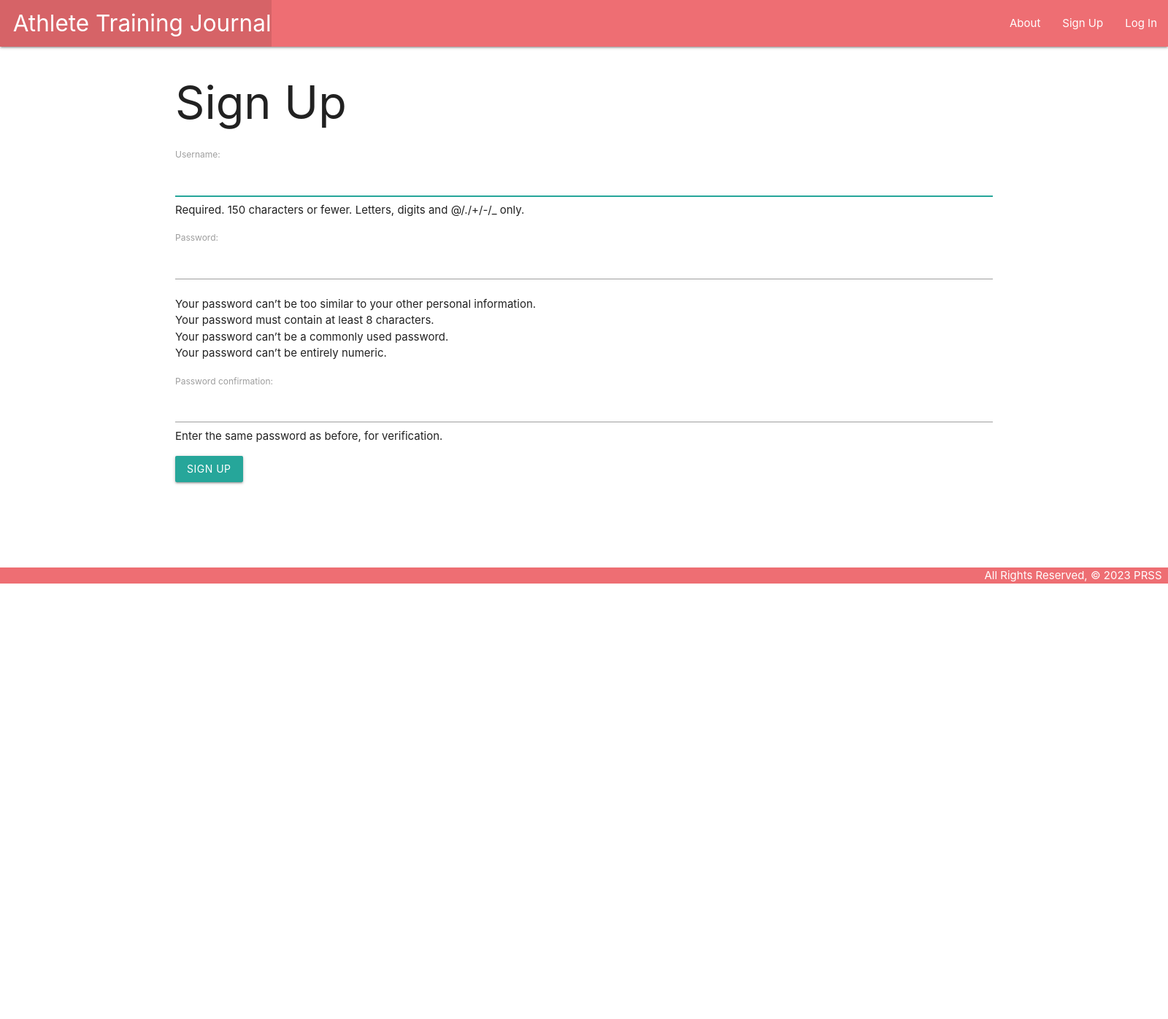
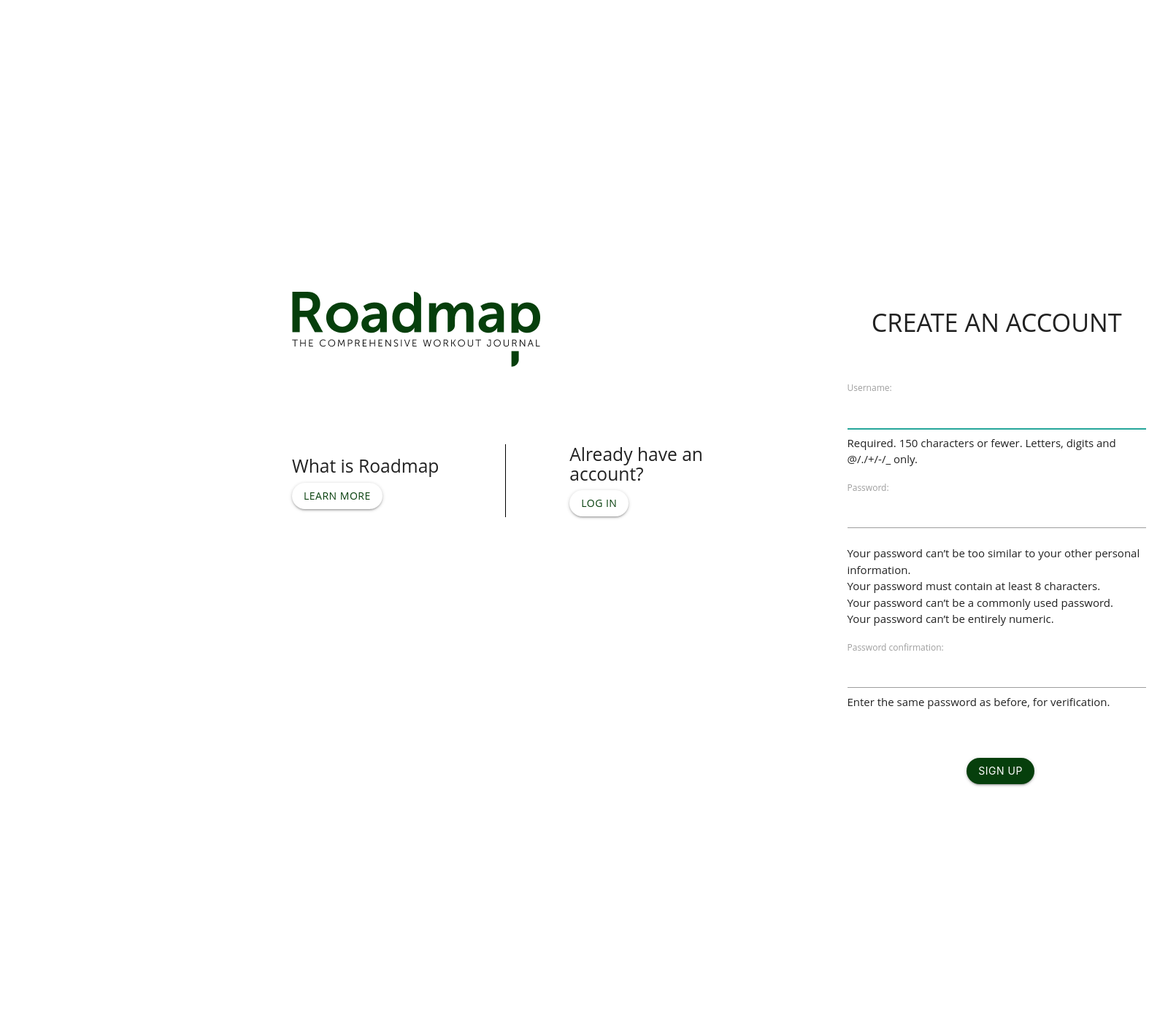
Before and after one commit to jhchrischoi/project3, a Django app: page /accounts/signup/ in a window 1600 px wide. Shown: the whole page at 73% size. Before the commit the page ends 800 px from the top, so only its background shows below. Run offline with Django 4.2, Linux system fonts and the light colour scheme.

Commit message:
some css completed

```diff
--- a/main_app/models.py
+++ b/main_app/models.py
@@ -28,6 +28,9 @@ class Progress (models.Model):
     def get_absolute_url(self):
         return reverse('detail', kwargs={'progress_id': self.id})
 
+    # class Meta:
+    #     ordering = ['date']
+
 class Checklist(models.Model):
     school = models.CharField(max_length=100)
     chore = models.CharField(max_length=100)
--- a/main_app/static/css/style.css
+++ b/main_app/static/css/style.css
@@ -2,6 +2,8 @@ body {
     display: flex;
     min-height: 100vh;
     flex-direction: column;
+    font-family: 'Open Sans', sans-serif;
+
   }
 
   main {
@@ -12,3 +14,107 @@ body {
     padding-top: 0;
     text-align: right;
   }
+#navbar-fixed{
+  height:100px;
+}
+#top-nav{
+  background-color:#ffffff;
+  color:#063F0C;
+  height:200px;
+  padding: 50px 25px 100px 25px;
+}
+.nav-content{
+  height: 125px;
+  display:grid;
+  justify-content: center;
+  align-items: center;
+}
+#bottom-tabs{
+  display:flex;
+  align-items: center;
+}
+#available-menu{
+  color:#063F0C;display:inline-block; margin:0;
+}
+#available-menu:hover{
+  display:block;
+  content: '';
+  border-bottom: solid 3px #063F0C;
+  transform: scaleX(0);
+  transition: transform 250ms ease-in-out;
+}
+#availalbe-menu:hover:after{
+  transform: scaleX(1);
+}
+#available-menu:after{ transform-origin: 0% 50%;}
+
+#authenticated-menu{
+  color:white;display:inline-block; margin:0;
+  font-size: 150%;
+  margin-right:100px;
+}
+#authenticated-menu:after{
+  display:block;
+  content: '';
+  border-bottom: solid 3px white;
+  transform: scaleX(0);
+  transition: transform 250ms ease-in-out;
+  transform-origin:  0% 50%;
+}
+#authenticated-menu:hover:after{
+  transform: scaleX(1);
+}
+#authenticated-menu:after{ transform-origin: 0% 50%;}
+
+  /* sign-up page css */
+
+#create-an-account{
+  display:flex;
+  flex-direction: column;
+  align-items: center;
+}
+
+#caa-sign-up{
+  display:flex;
+  flex-direction: column;
+  align-items: center;
+}
+
+#signuphtml {
+    height: 597px;
+    width: 1170px;
+    left: 135px;
+    top: 167px;
+    border-radius: 0px;
+    margin: 400px;
+  }
+
+#logo{
+    margin-bottom:100px;
+}
+#logo-img-signup{
+    max-width: 100%;
+    height: auto;
+}
+#button:hover {
+    border-radius: 28px;
+  }
+
+#learn-more{
+  border-right:1px solid black;
+  height:2em;
+  /* font-family: Museo Sans; */
+  /* font-size: 16px;
+  font-weight: 300;
+  line-height: 24px;
+  letter-spacing: 0em;
+  text-align: center; */
+}
+/* #log-in{
+  font-family: Museo Sans;
+  font-size: 16px;
+  font-weight: 300;
+  line-height: 24px;
+  letter-spacing: 0em;
+  text-align: center;
+} */
--- a/main_app/templates/base.html
+++ b/main_app/templates/base.html
@@ -8,38 +8,45 @@
   <meta http-equiv="X-UA-Compatible" content="ie=edge">
   <title>Athlete Training Journal</title>
   <link rel="stylesheet" href="https://cdnjs.cloudflare.com/ajax/libs/materialize/1.0.0/css/materialize.min.css">
-  <link rel="stylesheet" type="text/css" href="{% static 'css/style.css' %}">
+    <link rel="stylesheet" type="text/css" href="{% static 'css/style.css' %}">
   <script src="https://cdnjs.cloudflare.com/ajax/libs/materialize/1.0.0/js/materialize.min.js"></script>
+  <link href="https://fonts.googleapis.com/css2?family=Open+Sans:wght@300&display=swap" rel="stylesheet">
 </head>
 <body>
   <header class="navbar-fixed">
-    <nav>
-      <div class="nav-wrapper">
+    <nav class="nav-extended">
+      <div class="nav-wrapper" id="top-nav">
         <ul>
-          <li><a href="/" class="left brand-logo">&nbsp;&nbsp;Athlete Training Journal</a></li>
+          <li><a href="/" id="brand-logo">&nbsp;&nbsp;<img src="{% static 'images/Logo.png' %}" alt="Image" class="logo-img-signup"></a></li>
         </ul>
         <ul class="right">
-          <li><a href="{% url 'about' %}">About</a></li>
+          <li><a href="{% url 'about' %}" id="available-menu">About</a></li>
           {% if user.is_authenticated %}
-          <li><a href="{% url 'recommendations_create' %}">Add a Recommendation</a></li>
-          <li><a href="{% url 'recommendations_index' %}">View All Recommendations</a></li>
-          <li><a href="{% url 'progresses_create' %}">Add a Journal</a></li>
-          <li><a href="{% url 'index' %}">View All My Progresses</a></li>
-          <li><a href="{% url 'logout' %}">Log Out</a></li>
+          <li><a href="{% url 'logout' %}" id="available-menu">Log Out</a></li>
           {% else %}
-          <li><a href="{% url 'signup' %}">Sign Up</a></li>
-          <li><a href="{% url 'login' %}">Log In</a></li>
+          <li><a href="{% url 'signup' %}" id="available-menu">Sign Up</a></li>
+          <li><a href="{% url 'login' %}" id="available-menu">Log In</a></li>
+          {% endif %}
+        </ul>
+      </div>
+      {% if user.is_authenticated %}
+      <div class="nav-content" style="background-color:#063F0C">
+        <ul class="tabs tabs-transparent" id="bottom-tabs">
+          <li id="authenticated-menu"><a href="{% url 'recommendations_create' %}" style="font-size:20px;">Add a Recommendation</a></li>
+          <li id="authenticated-menu"><a href="{% url 'recommendations_index' %}" style="font-size:20px;">View All Recommendations</a></li>
+          <li id="authenticated-menu"><a href="{% url 'progresses_create' %}" style="font-size:20px;">Add a Journal</a></li>
+          <li id="authenticated-menu"><a href="{% url 'index' %}" style="font-size:20px;">View All My Progresses</a></li>
           {% endif %}
         </ul>
       </div>
     </nav>
   </header>
-  <main class="container">
+  <main class="container ">
     {% block content %}
     {% endblock %}
   </main>
-  <footer class="page-footer">
-    <div class="right">All Rights Reserved, &copy; 2023 PRSS &nbsp;</div>
+  <footer class="page-footer teal darken-4">
+    <div class="right teal darken-4">All Rights Reserved, &copy; 2023 PRSS &nbsp;</div>
   </footer>
 </body>
 </html>
--- a/main_app/templates/registration/signup.html
+++ b/main_app/templates/registration/signup.html
@@ -1,15 +1,44 @@
-{% extends 'base.html' %}
-{% block content %}
+<!DOCTYPE html>
+<html lang="en">
+<head>
+  <meta charset="UTF-8">
+  <meta http-equiv="X-UA-Compatible" content="IE=edge">
+  <meta name="viewport" content="width=device-width, initial-scale=1.0">
+  <title>Roadmap Sign-Up</title>
+  <link rel="stylesheet" href="https://cdnjs.cloudflare.com/ajax/libs/materialize/1.0.0/css/materialize.min.css">
+  {% load static %}
+  <link rel="stylesheet" type="text/css" href="{% static 'css/style.css' %}">
+  <script src="https://cdnjs.cloudflare.com/ajax/libs/materialize/1.0.0/js/materialize.min.js"></script>
+</head>
+<body>
+<div id="signuphtml">
+  <div id="left-side" style="width: 50%; height: 100px;  float: left">
+    <div id="logo">
+      <img src="{% static 'images/Logo.png' %}" alt="Image" class="logo-img-signup">
+    </div>
+    <div id="learn-more" style="width: 50%; height: 100px; float: left">
+      <h5>What is Roadmap</h5>
+      <a class="waves-effect waves-light btn" style="background-color:#ffffff; color:#063F0C; border-radius:28px" id="button">LEARN MORE</a>
+    </div>
+    <div id="log-in" style="margin-left: 65%; height: 100px">
+      <h5>Already have an account?</h5>
+      <a class="waves-effect waves-light btn" style="background-color:#ffffff; color:#063F0C; border-radius:28px" id="button">LOG IN</a>
+    </div>
+  </div>
 
-<h1>Sign Up</h1>
-
-<p class="red-text">{{ error_message }}</p>
-
-<form method="POST" action="{% url 'signup' %}">
-  {% csrf_token %}
-  {{ form.as_p }}
-  <input type="submit" class="btn" value="Sign Up">
-</form>
-
-
-{% endblock %}
+  <div id="right-side" style="margin-left: 65%; height: 100px">
+    <div id="create-an-account">
+      <h4>CREATE AN ACCOUNT</h4>
+      <p class="red-text">{{ error_message }}</p>
+      <form method="POST" action="{% url 'signup' %}">
+        {% csrf_token %}
+        {{ form.as_p }}
+        <div class="caa-sign-up">
+        <input type="submit" class="btn" value="Sign Up" style="background-color:#063F0C; color:#ffffff; border-radius:28px; margin-top:50px; margin-left:40%">
+        </div>
+      </form>
+    </div>
+  </div>
+</div>
+</body>
+</html>
```
Also changed, not shown: main_app/templates/registration/login.html (+37 -8 lines), README.md (added), main_app/static/images/Logo.png (added), 1 other file.
